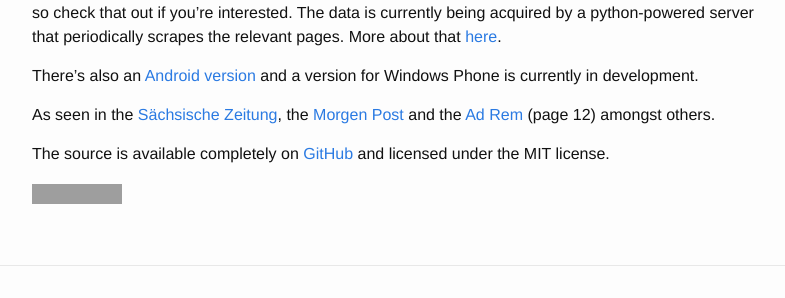
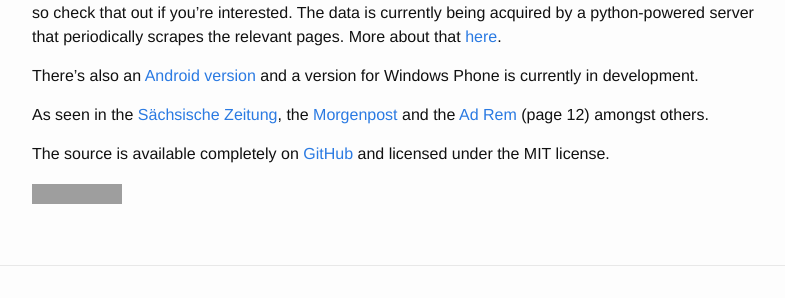
Before and after one commit to kiliankoe/blog_old, a Jekyll site: the page built from _projects/parkendd.md, in a window 1280 px wide. Shown: the part 541-839 px from the top of the page, without its empty margins (238-1023 px from the left). Built offline with Jekyll 4.4.1, drawn with Linux system fonts in a browser that asks for light colours; grey boxes are pictures that could not be loaded.

Commit message:
fix typo in parkedd project page

```diff
--- a/_projects/parkendd.md
+++ b/_projects/parkendd.md
@@ -11,7 +11,7 @@ I have previously [blogged](/2015/02/26/parkendd.html) about the very first vers
 
 There's also an [Android version](http://jkliemann.de/parkendd/) and a version for Windows Phone is currently in development.
 
-As seen in the [Sächsische Zeitung](http://www.sz-online.de/nachrichten/studenten-helfen-bei-der-parkplatzsuche-3128007.html), the [Morgen Post](https://mopo24.de/nachrichten/dresden-kilian-keoltzsch-parken-dd-app-6754) and the [Ad Rem](http://apps.ad-rem.de/epaper/DMV_ADD_20150715_gesamt.pdf) (page 12) amongst others.
+As seen in the [Sächsische Zeitung](http://www.sz-online.de/nachrichten/studenten-helfen-bei-der-parkplatzsuche-3128007.html), the [Morgenpost](https://mopo24.de/nachrichten/dresden-kilian-keoltzsch-parken-dd-app-6754) and the [Ad Rem](http://apps.ad-rem.de/epaper/DMV_ADD_20150715_gesamt.pdf) (page 12) amongst others.
 
 The source is available completely on [GitHub](https://github.com/kiliankoe/parkendd) and licensed under the MIT license.
 
```
